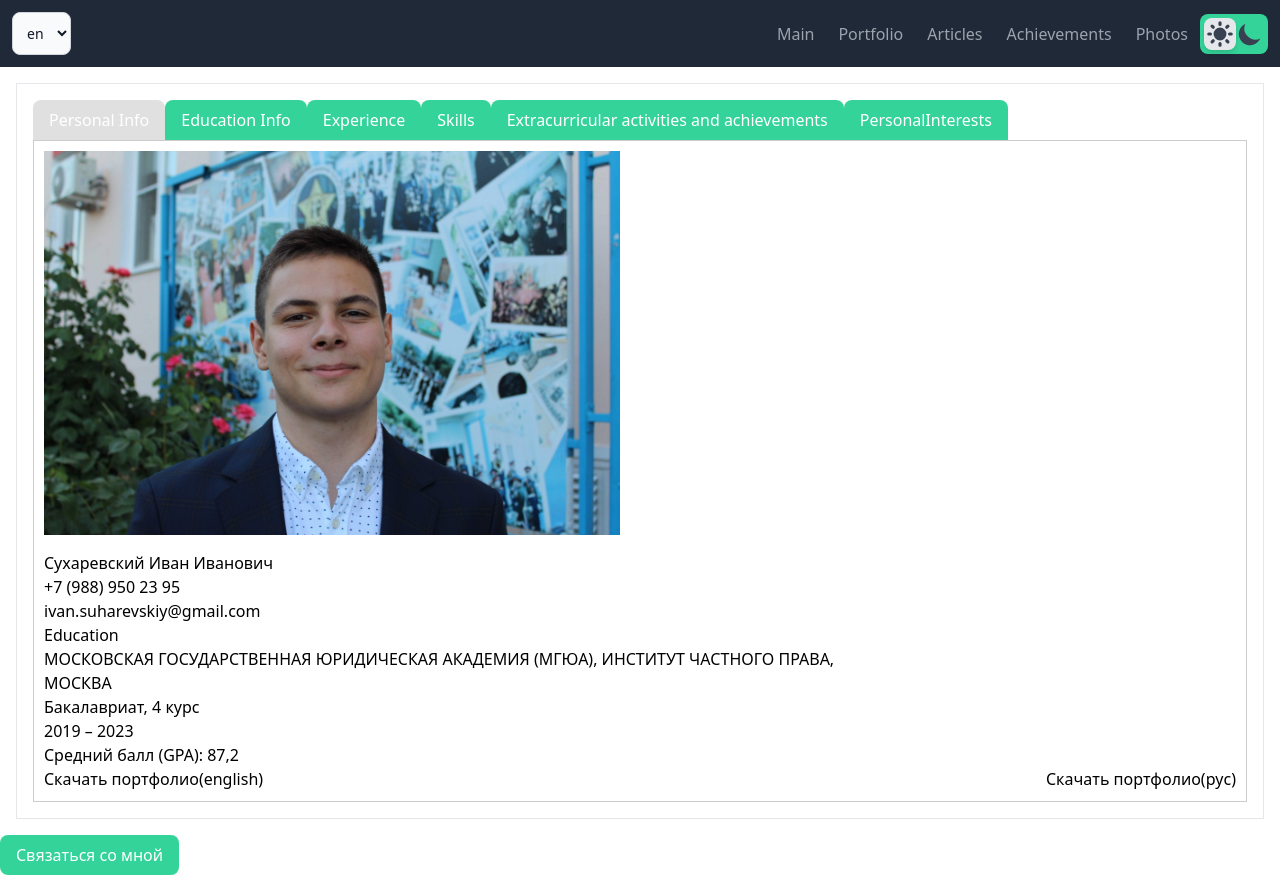
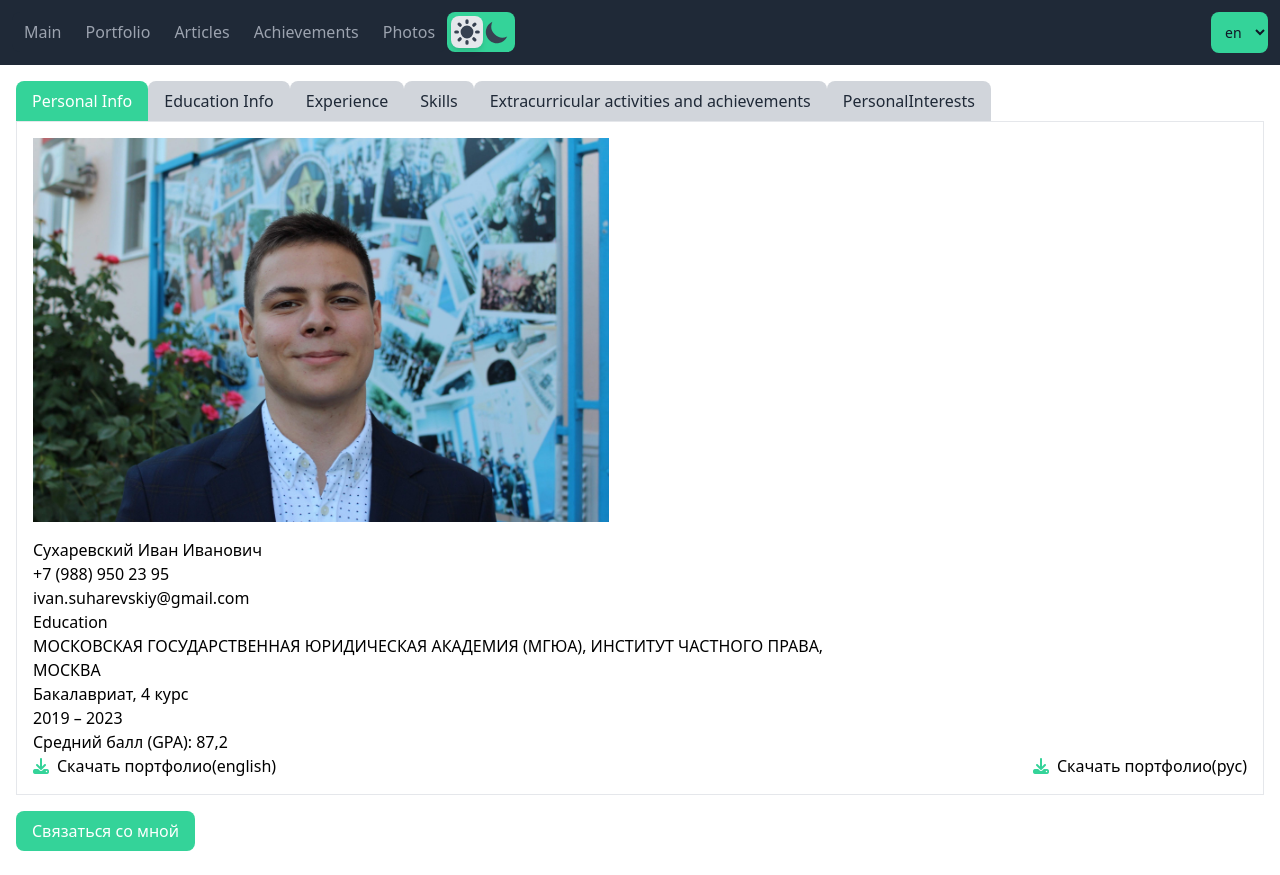
Before and after one commit to AnnSyh/vue2-tailwind-building, a Vue app: page /portfolio in a window 1280 px wide. After the commit the page ends 851 px from the top, so only its background shows below. Built offline with nearby package versions, Linux system fonts and the light colour scheme; what @braid/vue-formulate would draw is missing.

Commit message:
add fa-icons and others

```diff
--- a/package.json
+++ b/package.json
@@ -9,12 +9,13 @@
   },
   "dependencies": {
     "@braid/vue-formulate": "^2.5.3",
+    "@fortawesome/fontawesome-free": "^6.5.1",
     "@tailwindcss/postcss7-compat": "^2.2.17",
     "autoprefixer": "^9.8.8",
     "axios": "^1.6.2",
     "core-js": "^3.8.3",
     "postcss": "^8.4.32",
-    "tailwindcss": "npm:@tailwindcss/postcss7-compat@^2.2.17",
+    "tailwindcss": "^3.4.1",
     "vue": "^2.6.14",
     "vue-i18n": "^8.28.2",
     "vue-router": "^3.0.7",
--- a/src/components/LocaleSwitcher.vue
+++ b/src/components/LocaleSwitcher.vue
@@ -3,7 +3,7 @@
 		<!-- <p>current lang = {{this.$i18n.locale}}</p> -->
 		<select
 			id="countries"
-			class="bg-gray-50 border border-gray-300 text-gray-900 text-sm rounded-lg focus:ring-blue-500 focus:border-blue-500 block w-full p-2.5 dark:bg-gray-700 dark:border-gray-600 dark:placeholder-gray-400 dark:text-white dark:focus:ring-blue-500 dark:focus:border-blue-500"
+			class="bg-green-400 text-gray-900 text-sm rounded-lg focus:ring-blue-500 block w-full p-2.5 dark:bg-gray-700 dark:bg-yellow-400 dark:placeholder-gray-400 dark:text-white"
 			v-model="locale"
 			@change="switchLocale(locale)"
 		>
--- a/src/components/NavBar.vue
+++ b/src/components/NavBar.vue
@@ -10,22 +10,23 @@
 		</div> -->
 
 		<nav class="bg-gray-800">
-			<div class="container m-auto flex items-center p-3 flex-wrap">
+			<div class="container m-auto flex items-start items-center1 p-3 flex-wrap">
 
-				<LocaleSwitcher />
+				<div class="mr-auto flex">
+					<div>
 						<button
-					class="text-white inline-flex p-3 hover:bg-gray-900 rounded lg:hidden ml-auto hover:text-white outline-none nav-toggler"
+							class="text-white inline-flex p-3 hover:bg-gray-900 rounded lg:hidden  hover:text-white outline-none nav-toggler"
 							data-target="#navigation"
 							@click="OpenCloseMenu()"
 						>
-					<i class="material-icons">menu</i>
+							<i class="fa-solid fa-bars"></i>
 						</button>
 						<div
 							class="hidden top-navbar w-full lg:inline-flex lg:flex-grow lg:w-auto"
 							id="navigation"
 						>
 							<div
-					class="lg:inline-flex lg:flex-row lg:ml-auto lg:w-auto w-full lg:items-center items-start flex flex-col lg:h-auto"
+								class="absolute bg-gray-800 rounded-lg lg:relative lg:inline-flex lg:flex-row lg:ml-auto lg:w-auto lg:items-center items-start flex flex-col lg:h-auto"
 							>
 							<router-link to="/"
 								class="lg:inline-flex lg:w-auto w-full px-3 py-2 rounded text-gray-400 items-center justify-center hover:bg-gray-900 hover:text-white"
@@ -54,7 +55,12 @@
 							</router-link>
 							</div>
 						</div>
+					</div>
 					<ThemsSwitcher/>
+				</div>
+
+				<LocaleSwitcher />
+
 			</div>
 		</nav>
 	</div>
--- a/src/components/pages/PortfolioPage.vue
+++ b/src/components/pages/PortfolioPage.vue
@@ -2,51 +2,25 @@
 	<div class="container m-auto">
 
 		<div class="demo">
+			<div class="overflow-x-auto flex whitespace-nowrap">
 				<button
 					v-for="(_, tab) in tabs"
 					:key="tab"
-				:class="['tab-button m-[50px]', { active: currentTab === tab }]"
+					:class="['tab-button', { active: currentTab === tab }]"
 					@click="currentTab = tab"
 					>
 					{{ $t(tab) }}
-				<!-- {{$t('main')}} -->
 				</button>
+			</div>
 			<component :is="tabs[currentTab]" class="tab"></component>
-		</div>
 
-		<!-- <div class="grid lg:grid-cols-2">
-			<div class="border-b-2 border-white">
-				<img 	class="object-cover w-full h-full"
-						style="max-height: 512px;"
-						src="http://mylaw.fun/wp-content/uploads/2022/09/IMG_0705-scaled.jpg"
-						alt=""
-				>
-			</div>
-			<div class="flex flex-col">
-
-				<div class="mt-auto">
-					<AccordionBlock :title="$t('extracurricularActivitiesAndAchievements')">
-						достижения
-					</AccordionBlock>
-					<AccordionBlock :title="$t('skills')">
-						skills
-					</AccordionBlock>
-					<AccordionBlock :title="$t('experience')">
-						experience
-					</AccordionBlock>
-					<AccordionBlock :title="$t('personalInterests')">
-						personalInterests
-					</AccordionBlock>
-				</div>
-			</div>
-
-		</div> -->
-
-		<button class="mt-4 flex px-4 py-2 items-center rounded-lg p-1 duration-300 ease-in-out bg-green-400 text-white max-w-max"
+			<button class="mt-4 flex px-4 py-2 items-center rounded-lg p-1 duration-300 ease-in-out bg-green-400 dark:bg-yellow-400 text-white max-w-max"
 					@click="showModalWindow()"
 			>
 				Связаться со мной
 			</button>
+		</div>
+
 
 		<ModalWindowConnect :show="showModal" @close="closeModal" />
 
@@ -98,28 +72,20 @@ export default {
 
 <style scoped>
 	.demo {
-		@apply border border-gray-200 p-4 m-4 overflow-hidden;
+		@apply  m-4 overflow-hidden;
 	}
 
 	.tab-button {
-		@apply   px-4 py-2 items-center rounded-t-lg duration-300 ease-in-out bg-green-400 text-white cursor-pointer;
-	/* padding: 6px 10px;
-	border-top-left-radius: 3px;
-	border-top-right-radius: 3px; */
-	/* border: 1px solid #ccc; */
-	/* cursor: pointer; */
-	/* background: #f0f0f0; */
-	/* margin-bottom: -1px; */
-	/* margin-right: -1px; */
+		@apply px-4 py-2 items-center rounded-t-lg duration-300 ease-in-out bg-gray-300 text-gray-800 hover:text-white cursor-pointer hover:bg-green-400 dark:hover:bg-yellow-400;
 	}
-	.tab-button:hover {
-	background: #e0e0e0;
-	}
+
 	.tab-button.active {
-	background: #e0e0e0;
+		@apply bg-green-400 dark:bg-yellow-400 text-white;
 	}
 	.tab {
-	border: 1px solid #ccc;
-	padding: 10px;
+		@apply border border-gray-200 p-4;
+	}
+	a {
+		@apply text-indigo-600;
 	}
 </style>
--- a/src/components/persona-info.vue
+++ b/src/components/persona-info.vue
@@ -1,6 +1,6 @@
 <template>
     <div class="pl-4 pb-4">
-        <img src="@/assets/images/IMG_ivan.jpg" alt="Сухаревский Иван Иванович" class="max-w-xl mb-4">
+        <img src="@/assets/images/IMG_ivan.jpg" alt="Сухаревский Иван Иванович" class="max-w-xl mb-4 w-full">
         <h1>Сухаревский Иван Иванович</h1>
         <a href="tel:79889502395"> +7 (988) 950 23 95</a><br>
         <a href="mailto:ivan.suharevskiy@gmail.com">ivan.suharevskiy@gmail.com</a>
@@ -16,10 +16,10 @@
         </ul>
         <div class="flex justify-between">
             <a href="http://mylaw.fun/wp-content/uploads/2022/09/RESUME.pdf" target="_blank">
-                <i class="fa fa-download"></i>Скачать портфолио(english)
+                <i class="fa fa-download text-green-400 dark:text-yellow-400 mr-2"></i>Скачать портфолио(english)
             </a>
             <a href="http://mylaw.fun/wp-content/uploads/2023/01/RESUMERus150123.pdf" target="_blank" >
-                <i class="fa fa-download"></i>Скачать портфолио(рус)
+                <i class="fa fa-download text-green-400 dark:text-yellow-400 mr-2"></i>Скачать портфолио(рус)
             </a>
         </div>
     </div>
--- a/src/main.js
+++ b/src/main.js
@@ -8,6 +8,7 @@ import VueI18n from 'vue-i18n'
 import en from "../src/assets/locales/en.json";
 import ru from "../src/assets/locales/ru.json";
 import VueFormulate from "@braid/vue-formulate";
+import '@fortawesome/fontawesome-free/css/all.css'
 // import './VueFormulate.config.js'
 
 
```
Also changed, not shown: 1 other file (tests, documents, lock files or other folders). Lines whose indentation alone changed are shown as unchanged.
